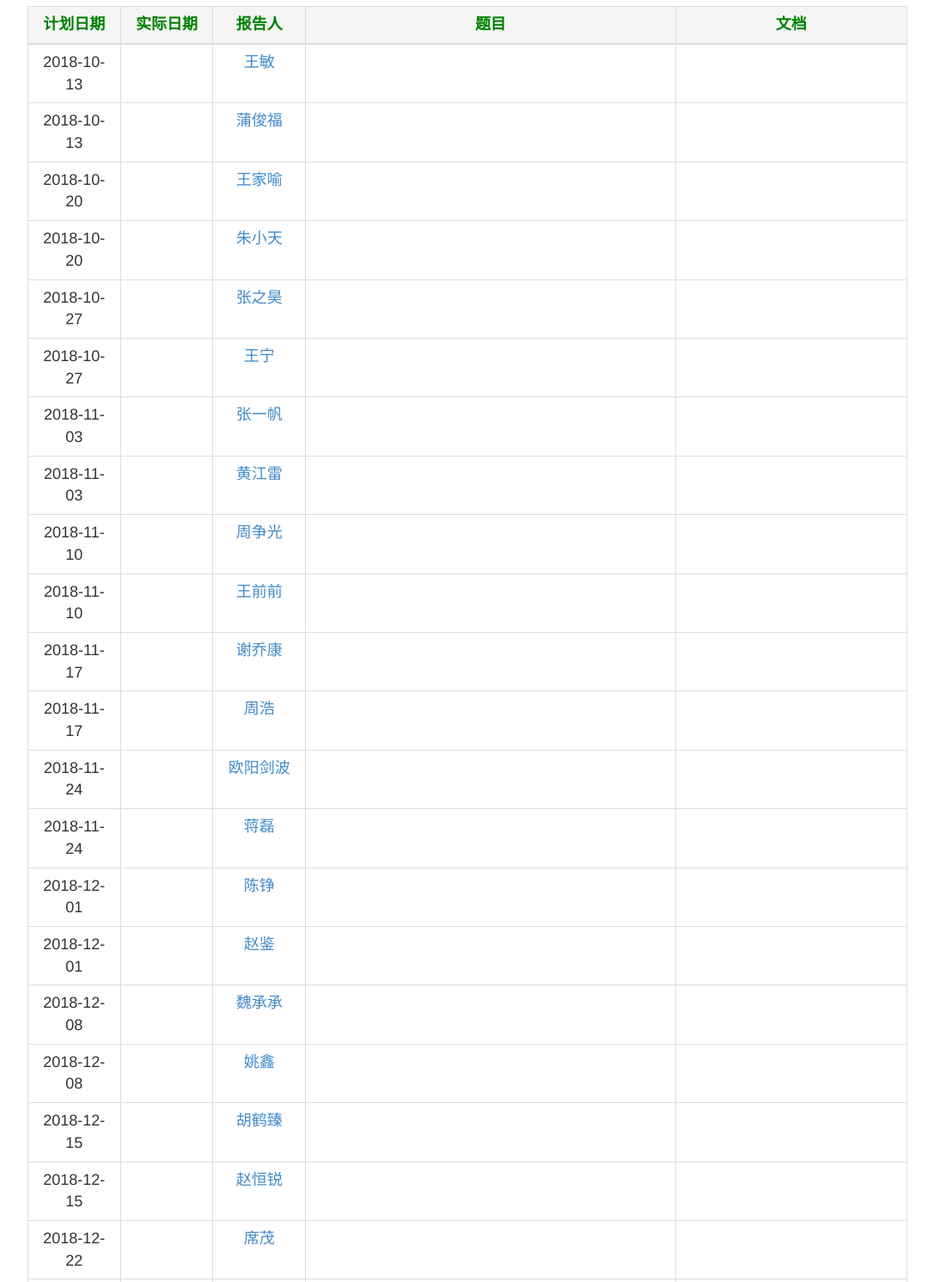
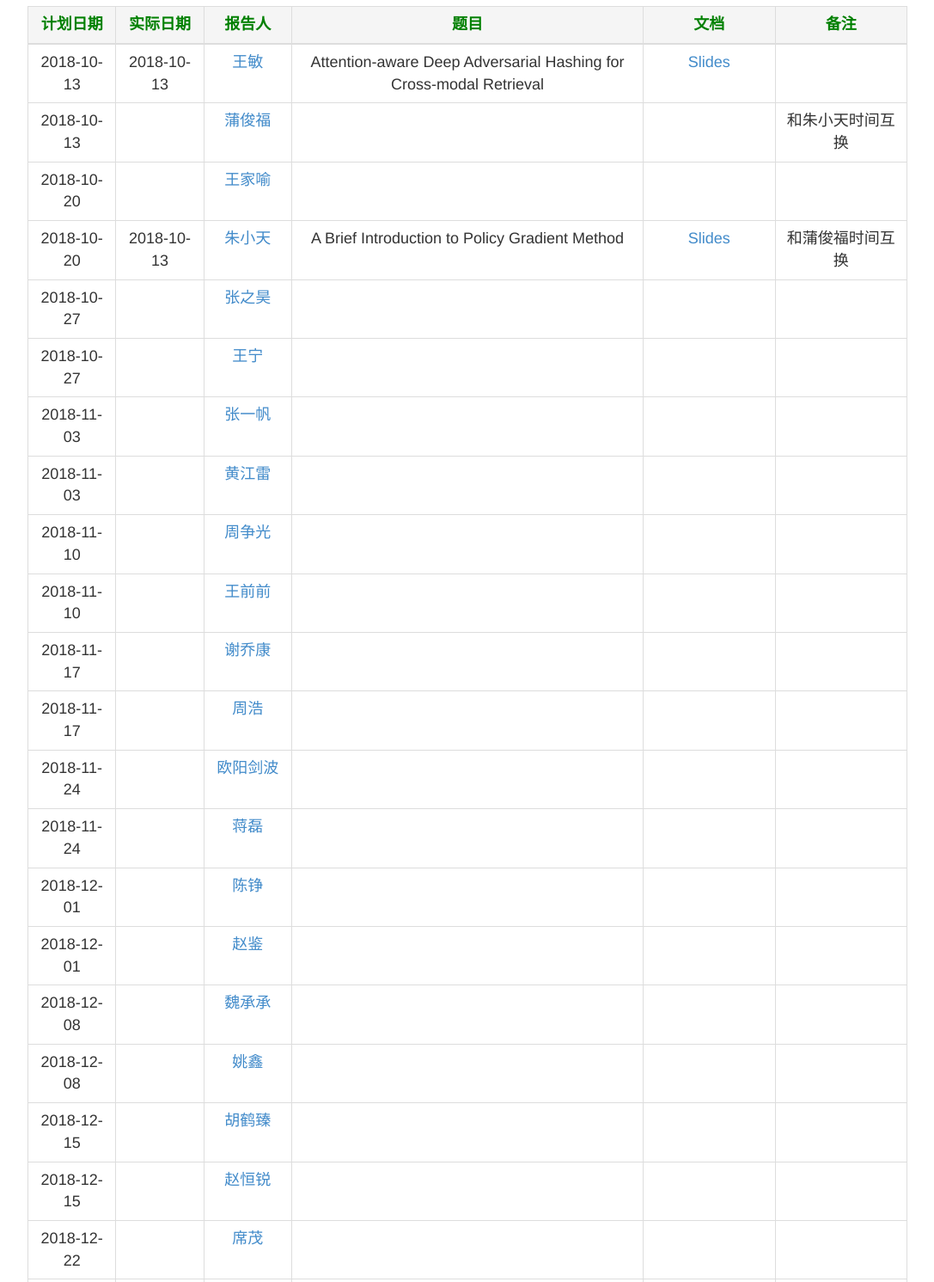
Before and after one commit to ustcmcc/PaperReading, a plain HTML site: page 2018fall/index.html in a window 1280 px wide. Shown: the part 569-2060 px from the top of the page at 86% size, without its empty margins (96-1183 px from the left). Drawn offline with Linux system fonts and the light colour scheme.

Commit message:
update slides for wangmin and xiaotian

```diff
--- a/2018fall/index.html
+++ b/2018fall/index.html
@@ -37,147 +37,150 @@
 			<td width="10%"><span style="color: green; font-weight: bold;">实际日期</span></td>
 			<td width="10%"><span style="color: green; font-weight: bold;">报告人</span></td>
 			<td width="40%"><span style="color: green; font-weight: bold;">题目</span></td>
-			<td width="25%"><span style="color: green; font-weight: bold;">文档</span></td>
+			<td width="15%"><span style="color: green; font-weight: bold;">文档</span></td>
+			<td width="15%"><span style="color: green; font-weight: bold;">备注</span></td>
 		</tr>
 	</thead>
 	<tbody>
 
 		<tr>
-			<td>2018-10-13</td><td></td>
+			<td>2018-10-13</td><td>2018-10-13</td>
 			<td><a href="" target="_blank">王敏</a></td>
-			<td></td><td></td>
+			<td>Attention-aware Deep Adversarial Hashing for Cross-modal Retrieval</td>
+			<td><a href="./slides/20181013-wangmin-adversarial hashing.pdf" target="_blank">Slides</a></td><td></td>
 		</tr>
 
 		<tr>
 			<td>2018-10-13</td><td></td>
 			<td><a href="http://home.ustc.edu.cn/~pjh" target="_blank">蒲俊福</a></td>
-			<td></td><td></td>
+			<td></td><td></td><td>和朱小天时间互换</td>
 		</tr>
 
 		<tr>
 			<td>2018-10-20</td><td></td>
 			<td><a href="" target="_blank">王家喻</a></td>
-			<td></td><td></td>
+			<td></td><td></td><td></td>
 		</tr>
 
 		<tr>
-			<td>2018-10-20</td><td></td>
+			<td>2018-10-20</td><td>2018-10-13</td>
 			<td><a href="" target="_blank">朱小天</a></td>
-			<td></td><td></td>
+			<td>A Brief Introduction to Policy Gradient Method</td>
+			<td><a href="./slides/20181013-zhuxiaotian-policy gradient.pdf" target="_blank">Slides</a></td><td>和蒲俊福时间互换</td>
 		</tr>
 
 		<tr>
 			<td>2018-10-27</td><td></td>
 			<td><a href="" target="_blank">张之昊</a></td>
-			<td></td><td></td>
+			<td></td><td></td><td></td>
 		</tr>
 
 		<tr>
 			<td>2018-10-27</td><td></td>
 			<td><a href="" target="_blank">王宁</a></td>
-			<td></td><td></td>
+			<td></td><td></td><td></td>
 		</tr>
 
 		<tr>
 			<td>2018-11-03</td><td></td>
 			<td><a href="" target="_blank">张一帆</a></td>
-			<td></td><td></td>
+			<td></td><td></td><td></td>
 		</tr>
 
 		<tr>
 			<td>2018-11-03</td><td></td>
 			<td><a href="" target="_blank">黄江雷</a></td>
-			<td></td><td></td>
+			<td></td><td></td><td></td>
 		</tr>
 
 		<tr>
 			<td>2018-11-10</td><td></td>
 			<td><a href="" target="_blank">周争光</a></td>
-			<td></td><td></td>
+			<td></td><td></td><td></td>
 		</tr>
 
 		<tr>
 			<td>2018-11-10</td><td></td>
 			<td><a href="" target="_blank">王前前</a></td>
-			<td></td><td></td>
+			<td></td><td></td><td></td>
 		</tr>
 
 		<tr>
 			<td>2018-11-17</td><td></td>
 			<td><a href="" target="_blank">谢乔康</a></td>
-			<td></td><td></td>
+			<td></td><td></td><td></td>
 		</tr>
 
 		<tr>
 			<td>2018-11-17</td><td></td>
 			<td><a href="" target="_blank">周浩</a></td>
-			<td></td><td></td>
+			<td></td><td></td><td></td>
 		</tr>
 
 		<tr>
 			<td>2018-11-24</td><td></td>
 			<td><a href="" target="_blank">欧阳剑波</a></td>
-			<td></td><td></td>
+			<td></td><td></td><td></td>
 		</tr>
 
 		<tr>
 			<td>2018-11-24</td><td></td>
 			<td><a href="" target="_blank">蒋磊</a></td>
-			<td></td><td></td>
+			<td></td><td></td><td></td>
 		</tr>
 
 		<tr>
 			<td>2018-12-01</td><td></td>
 			<td><a href="" target="_blank">陈铮</a></td>
-			<td></td><td></td>
+			<td></td><td></td><td></td>
 		</tr>
 
 		<tr>
 			<td>2018-12-01</td><td></td>
 			<td><a href="" target="_blank">赵鉴</a></td>
-			<td></td><td></td>
+			<td></td><td></td><td></td>
 		</tr>
 
 		<tr>
 			<td>2018-12-08</td><td></td>
 			<td><a href="" target="_blank">魏承承</a></td>
-			<td></td><td></td>
+			<td></td><td></td><td></td>
 		</tr>
 
 		<tr>
 			<td>2018-12-08</td><td></td>
 			<td><a href="" target="_blank">姚鑫</a></td>
-			<td></td><td></td>
+			<td></td><td></td><td></td>
 		</tr>
 
 		<tr>
 			<td>2018-12-15</td><td></td>
 			<td><a href="" target="_blank">胡鹤臻</a></td>
-			<td></td><td></td>
+			<td></td><td></td><td></td>
 		</tr>
 
 		<tr>
 			<td>2018-12-15</td><td></td>
 			<td><a href="" target="_blank">赵恒锐</a></td>
-			<td></td><td></td>
+			<td></td><td></td><td></td>
 		</tr>
 
 		<tr>
 			<td>2018-12-22</td><td></td>
 			<td><a href="" target="_blank">席茂</a></td>
-			<td></td><td></td>
+			<td></td><td></td><td></td>
 		</tr>
 
 		<tr>
 			<td>2018-12-22</td><td></td>
 			<td><a href="" target="_blank">李星泽</a></td>
-			<td></td><td></td>
+			<td></td><td></td><td></td>
 		</tr>
 
 		<tr>
 			<td>2018-12-29</td><td></td>
 			<td><a href="" target="_blank">孟德普</a></td>
-			<td></td><td></td>
+			<td></td><td></td><td></td>
 		</tr>
 
 
```
Also changed, not shown: 2 other files.
